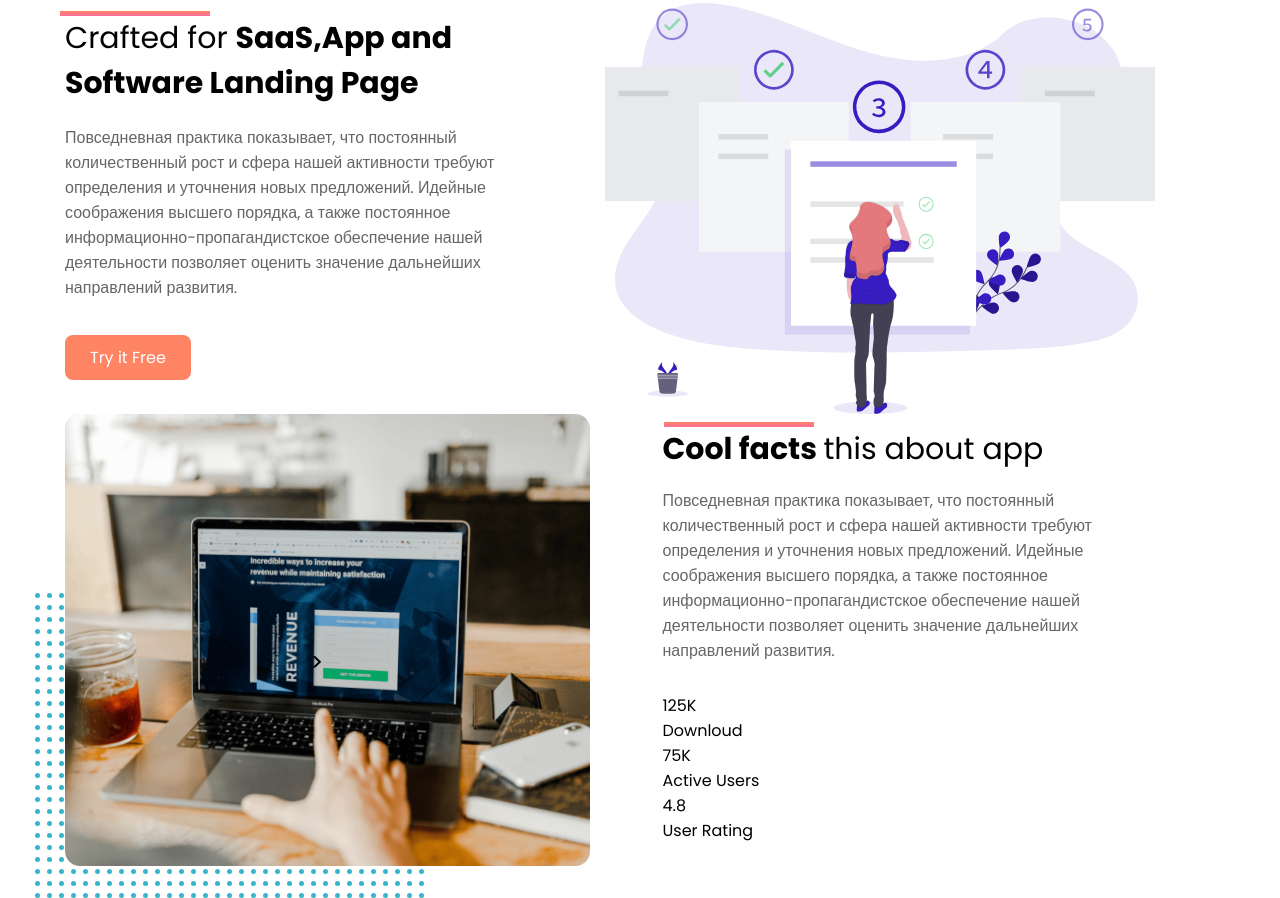
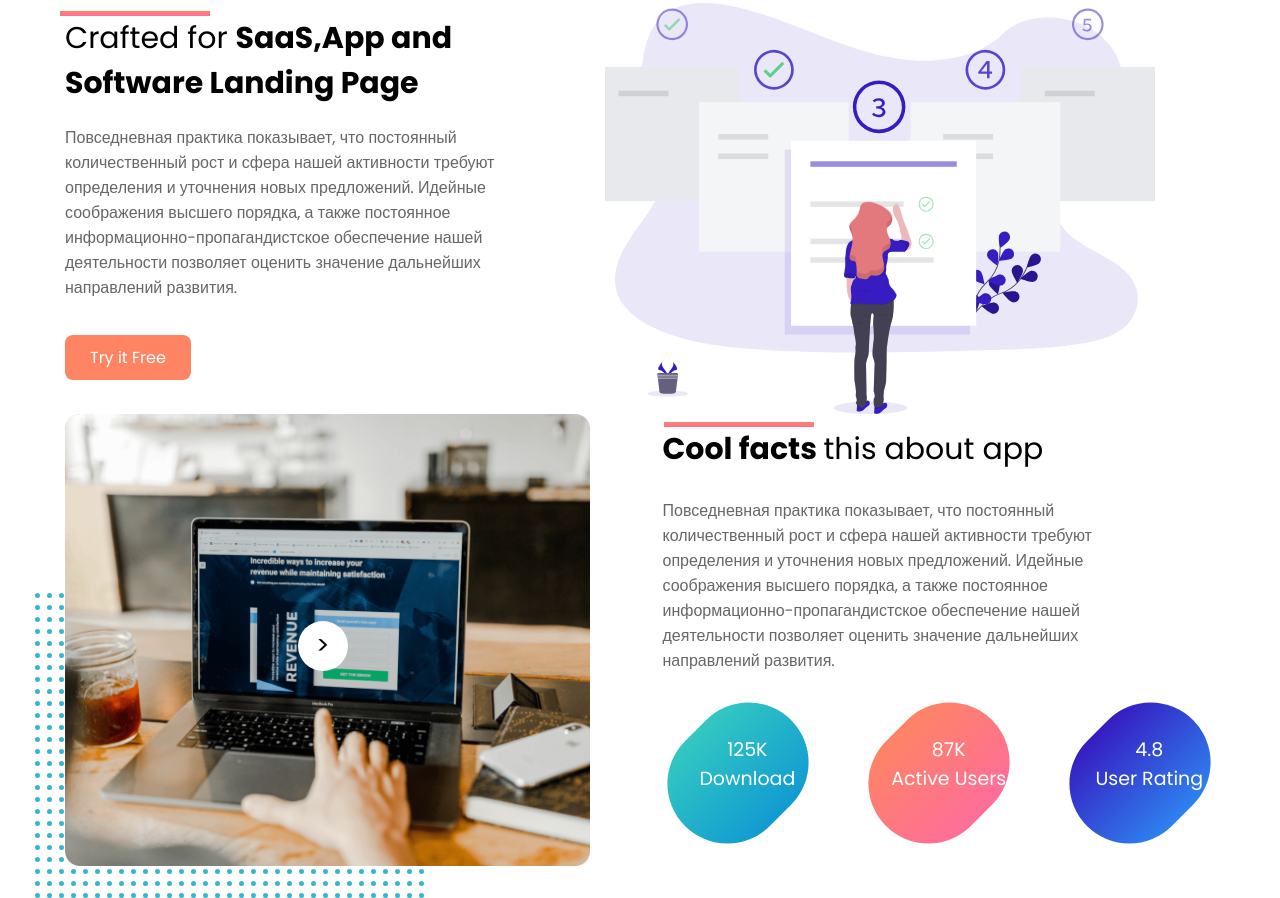
Before and after one commit to ArtemyVarda/CAITArt, a plain HTML site: page index.html in a window 1280 px wide. Shown: the part 2316-3214 px from the top of the page. Drawn offline with Linux system fonts and the light colour scheme.

Commit message:
градиент

```diff
--- a/Style/style.CSS.css
+++ b/Style/style.CSS.css
@@ -229,20 +229,18 @@ a{
     width: 525px;
     height: 452px;
 }
-.img_video a{
+.img_video label{
     position: absolute;
     color: black;
-    top: 50%;
-    left: 41%;
+    top: 45%;
+    left: 39%;
     font-size: 25px;
-}
-.img_video a :before{
-    content: "";
     width: 50px;
     height: 50px;
     background: white;
-    display: block;
-    position: absolute;
+    border-radius: 50%;
+    padding-left: 18px;
+    line-height: 50px;
 }
 .who_block h1{
     grid-area: title;
@@ -261,3 +259,56 @@ a{
     left: 20%;
     transform: translateX(-50%);
 }
+.black,
+#mod{
+    width: 900px;
+    height: 600px;
+    background: black;
+    color: white;
+    position: fixed;
+    top: 50%;
+    left: 50%;
+    transform: translate(-50%, -50%);
+    z-index: 50;
+    display: none;
+}
+#mod:checked~.black,
+#mod:checked~.bgv{
+    display: block;
+}
+.bgv{
+    width: 100%;
+    height: 100vh;
+    background: rgba(0, 0, 0, 0.8);
+    position: fixed;
+    top: 0;
+    left: 0;
+    z-index: 49;
+    display: none;
+}
+.items{
+    display: flex;
+    justify-content: space-between;
+}
+.bob{
+    width: 150px;
+    height: 120px;
+    background: linear-gradient(#33c8c1 0%, #119bd2 100%);
+    display: flex;
+    justify-content: center;
+    padding-top: calc(120px / 2 - 69px / 2);
+    border-radius: 60px;
+    transform: rotate(-45deg);
+}
+.bob:nth-child(2){
+    background: linear-gradient(#fe8464, #fe6e9a);
+}
+.bob:nth-child(3){
+    background: linear-gradient(#361cc1, #2e82ef);
+}
+.item{
+    color: white;
+    transform: rotate(45deg);
+    text-align: center;
+    font-size: 19px;
+}
--- a/index.html
+++ b/index.html
@@ -100,17 +100,29 @@
         </div>
         <div class="who">
             <div class="container who_block">
+                <input id="mod" type="checkbox">
+                <div class="bgv"></div>
+                <div class="black">
+                    <label for="mod">X</label>
+                </div>
                 <div class="img_video">
                     <img src="./images/dots.svg" alt="dots">
                     <img src="./images/video.png" alt="video">
-                    <a href="#">></a>
+                    <label for="mod">></label>
                 </div>
                 <h1><b>Cool facts </b>this about app</h1>
                 <span class="text_block">Повседневная практика показывает, что постоянный количественный рост и сфера нашей активности требуют определения и уточнения новых предложений. Идейные соображения высшего порядка, а также постоянное информационно-пропагандистское обеспечение нашей деятельности позволяет оценить значение дальнейших направлений развития. </span>
                 <div class="items">
-                    <div class="item">125K <br>Downloud</div>
-                    <div class="item">75K <br>Active Users</div>
-                    <div class="item">4.8 <br>User Rating</div>
+                    <div class="bob">
+                        <div class="item">125K <br>Download</div>
+                    </div>
+                    <div class="bob">
+                        <div class="item">87K <br>Active Users</div>
+                    </div>
+                    <div class="bob">
+                        <div class="item">4.8 <br>User Rating</div>
+                    </div>
+
                 </div>
             </div>
         </div>
```
